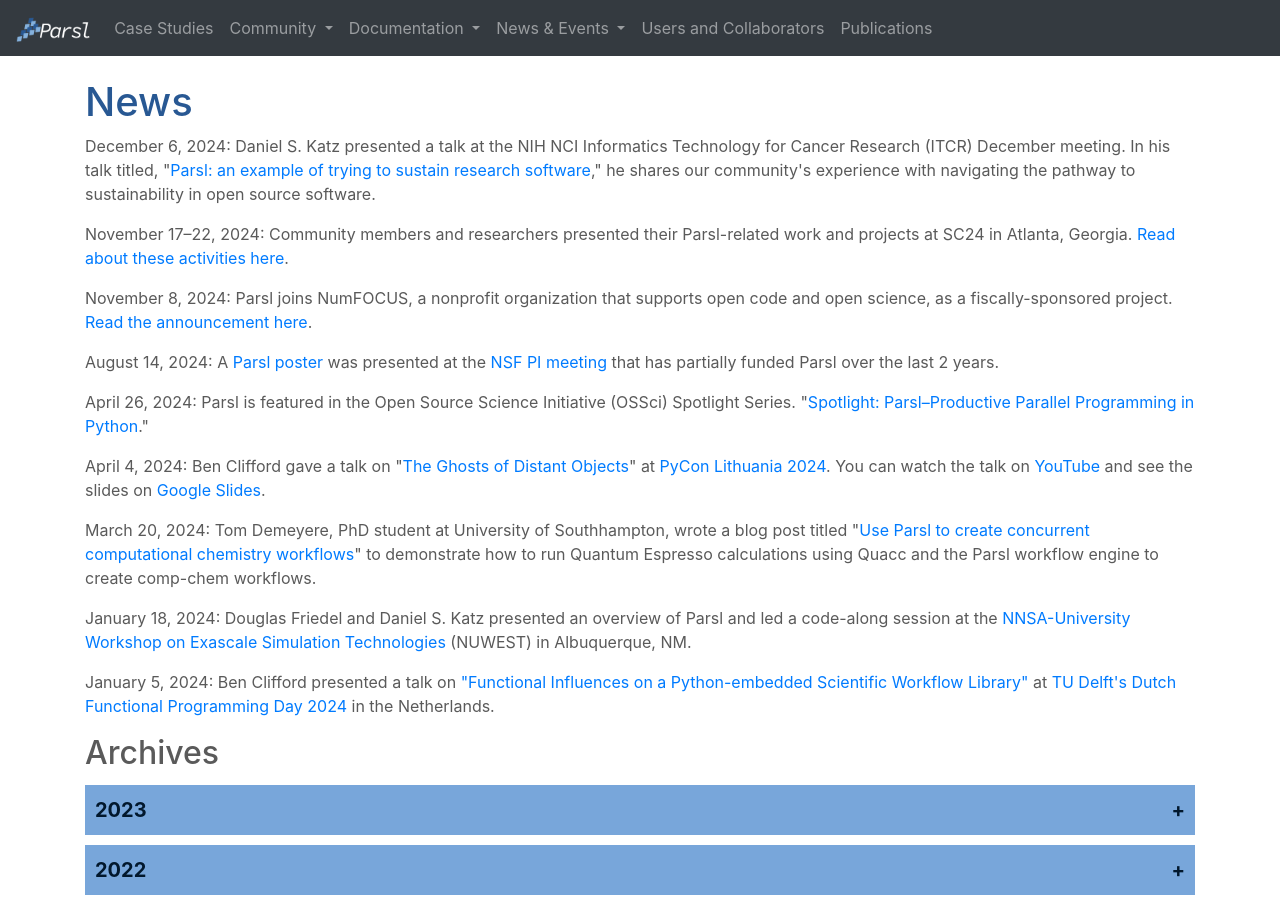
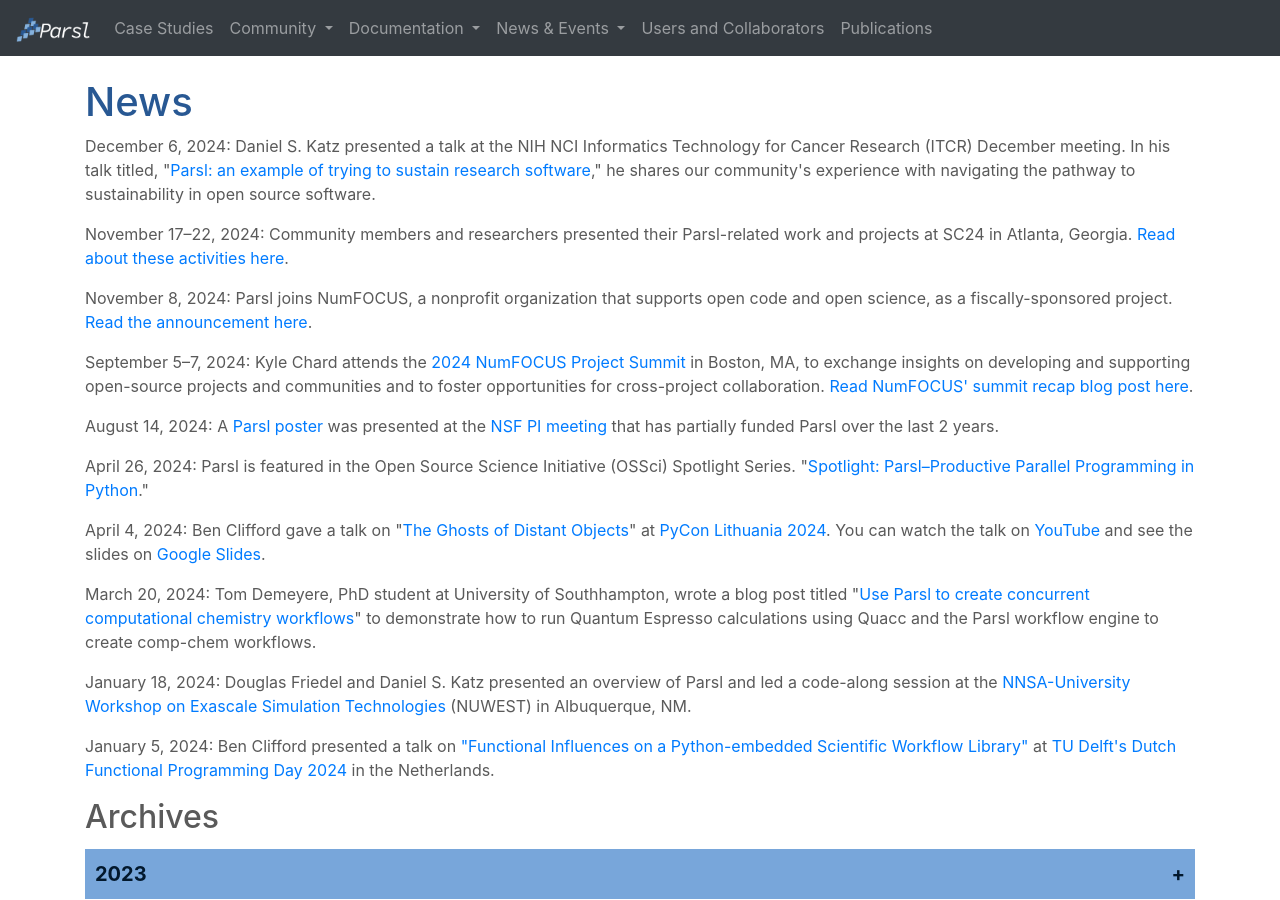
Before and after one commit to Parsl/parsl.github.io, a Jekyll site: the page built from news.html, in a window 1280 px wide and 900 px high. Built offline with Jekyll 4.4.1, drawn with Linux system fonts in a browser that asks for light colours.

Commit message:
Update news.html

```diff
--- a/news.html
+++ b/news.html
@@ -30,6 +30,11 @@
 <div class="news-info">
         <p><span class="name">November 8, 2024:</span>
         Parsl joins NumFOCUS, a nonprofit organization that supports open code and open science, as a fiscally-sponsored project. <a href="https://numfocus.medium.com/parsl-joins-numfocus-as-a-sponsored-project-862dc767a235" target="_blank">Read the announcement here</a>.</p>
+</div>
+
+<div class="news-info">
+        <p><span class="name">September 5–7, 2024:</span>
+        Kyle Chard attends the <a href="https://www.nfsummit24.com/" target="_blank">2024 NumFOCUS Project Summit</a> in Boston, MA, to exchange insights on developing and supporting open-source projects and communities and to foster opportunities for cross-project collaboration. <a href="https://numfocus.medium.com/numfocus-2024-project-summit-recap-5e6c5071e438" target="_blank">Read NumFOCUS' summit recap blog post here</a>.</p>
 </div>
 
 <div class="news-info">
```
